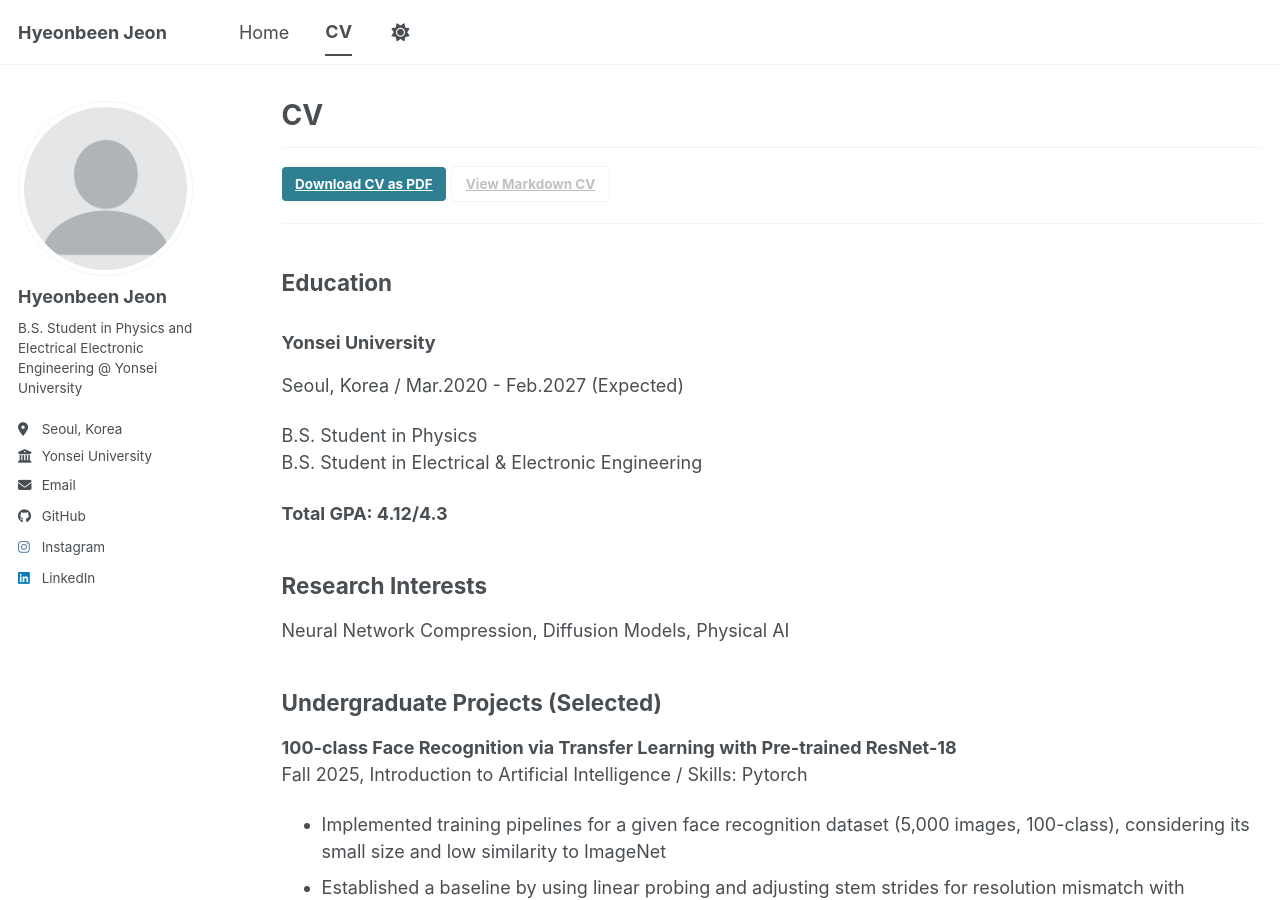
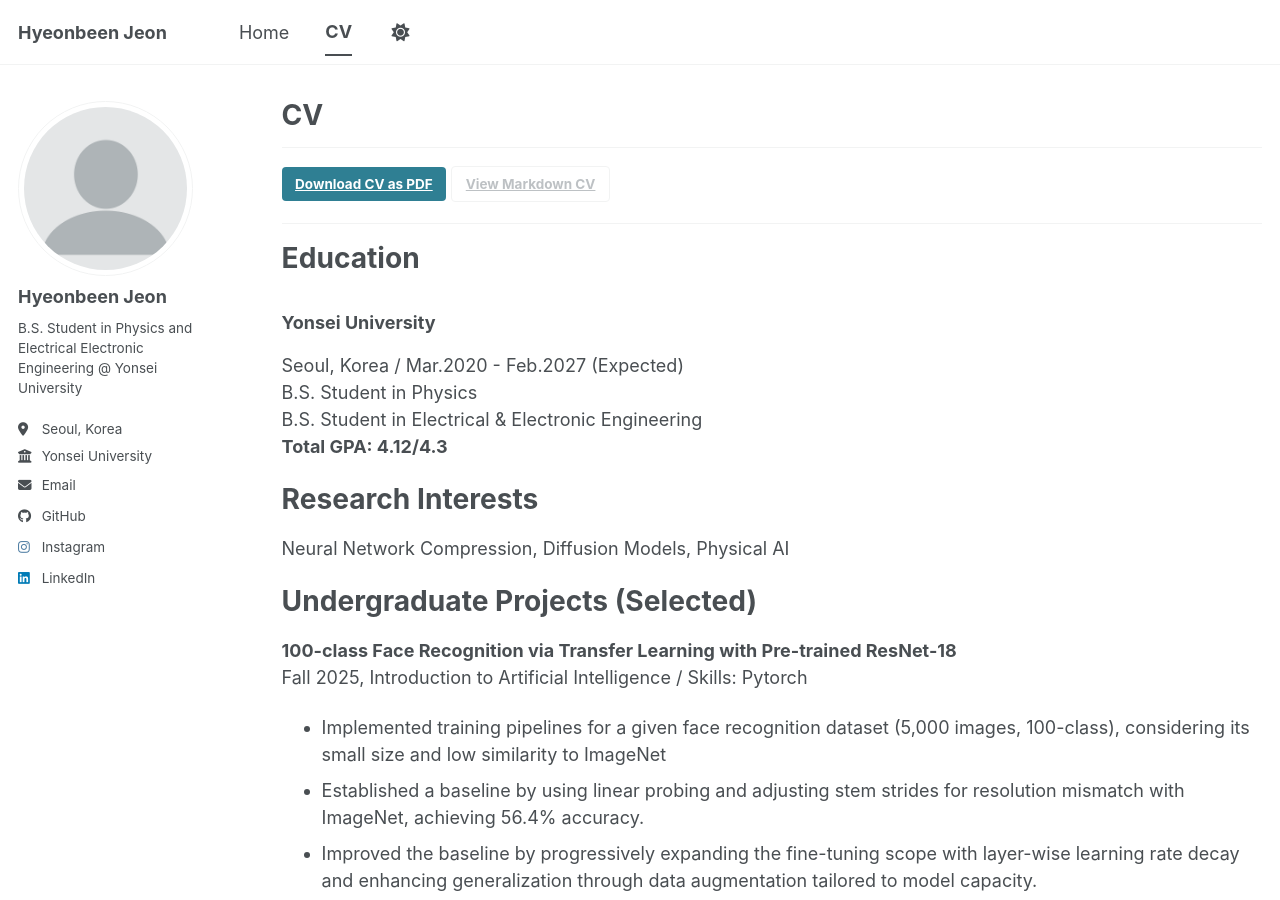
Before and after one commit to jnhnbn01/jnhnbn01.github.io, a Jekyll site: the page built from _pages/cv.md, in a window 1280 px wide and 900 px high. Built offline with Jekyll 4.4.1, drawn with Linux system fonts in a browser that asks for light colours; a script bundle is joined from its source files by our own code; library files that are not in the unit come from our copies.

Commit message:
Refactor CV formatting and update content

```diff
--- a/_pages/cv.md
+++ b/_pages/cv.md
@@ -18,21 +18,22 @@ redirect_from:
 
 -----
 
-## Education
+Education
+=====
 ### **Yonsei University**
-Seoul, Korea / Mar.2020 - Feb.2027 (Expected)
-
+Seoul, Korea / Mar.2020 - Feb.2027 (Expected)<br>
 B.S. Student in Physics<br>
-B.S. Student in Electrical & Electronic Engineering
-
+B.S. Student in Electrical & Electronic Engineering <br>
 **Total GPA: 4.12/4.3**
 <br>
 
-## Research Interests
+Research Interests
+=====
 Neural Network Compression, Diffusion Models, Physical AI
 <br>
 
-## Undergraduate Projects (Selected)
+Undergraduate Projects (Selected)
+=====
 **100-class Face Recognition via Transfer Learning with Pre-trained ResNet-18** <br>
 Fall 2025, Introduction to Artificial Intelligence / Skills: Pytorch
 - Implemented training pipelines for a given face recognition dataset (5,000 images, 100-class), considering its small size and low similarity to ImageNet
@@ -57,19 +58,21 @@ Fall 2024, Introductory Digital Labs / Skills: Verilog, FPGA
 - Implemented an FSM-based system that computes the iterative formula of the Julia set using fixed-point multiplication (Q format).
 - Developed an interactive Julia set visualizer on an LCD screen with adjustable parameters and zoom levels by mapping pixel coordinates to the complex plane. <br>
 
-## Extracurricular Activities
-**Yonsei Artificial Intelligence Club (YAI) 16th**
+Extracurricular Activities
+=====
+**Yonsei Artificial Intelligence Club (YAI) 16th** <br>
 Fall 2025 - Present
 - Participated in group studies to discuss and review key computer vision papers (e.g., classification, object detection, generative models, etc.) and study the mathematical backgrounds (e.g., analysis)
 - Implemented the reviewed models through collaborative projects using PyTorch.
 
-**Diffusion Models Seminar (Instructor: Prof. Kyungwoo Song)**
+**Diffusion Models Seminar (Instructor: Prof. Kyungwoo Song)** <br>
 Dec. 2025 - Present
 - Studied and discussed the theoretical foundations of diffusion models using ``The Principles of Diffusion Models" (Chieh-Hsin Lai et al.) as the primary textbook.
 - Developed a unified and systemic perspective on diffusion models by interpreting Variational (VAE to DDPM), Score-based (EBM to NCSM), and Flow-based (NF to Flow matching) frameworks, including fast sampling and generation techniques.
 <br>
 
-## Awards & Honors
+Awards & Honors
+=====
 - Honors (Feb. 2025)
 - High Honors (Feb. 2021)
 - Yonsei Veritas Scholarship (Jun. 2021, Feb. 2025, Aug. 2025)
@@ -80,7 +83,8 @@ Non-mathematics major fields, 3rd Prize
 4th Prize
 <br>
 
-## Skills
+Skills
+=====
 * Coding Skills: PyTorch, Python, Verilog HDL, C/C++, LaTeX
 <br>
 
@@ -108,3 +112,4 @@ Others
 ======
 - Mandatory Military Service @ Republic of Korea Army (Nov. 2022 - May. 2024)
   <br>Sergeant, Honorable Discharge
+<br>
```
